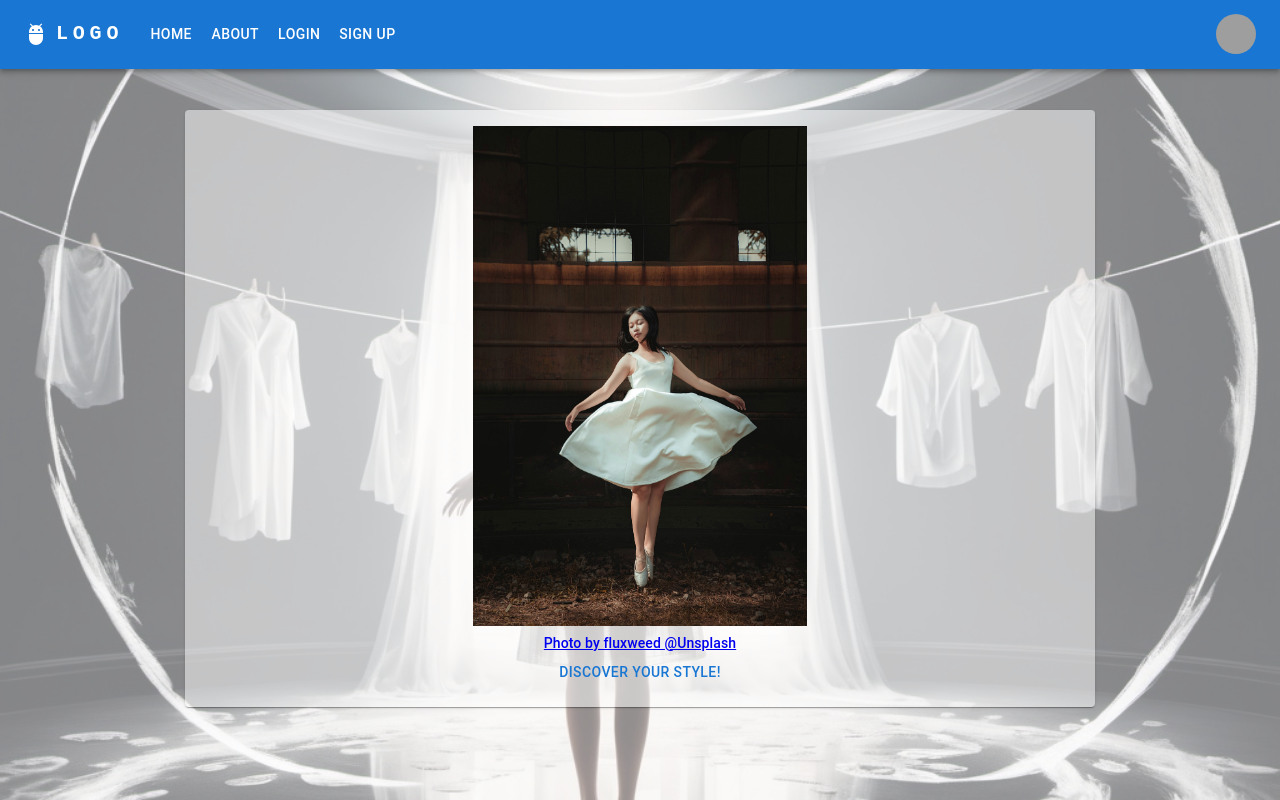
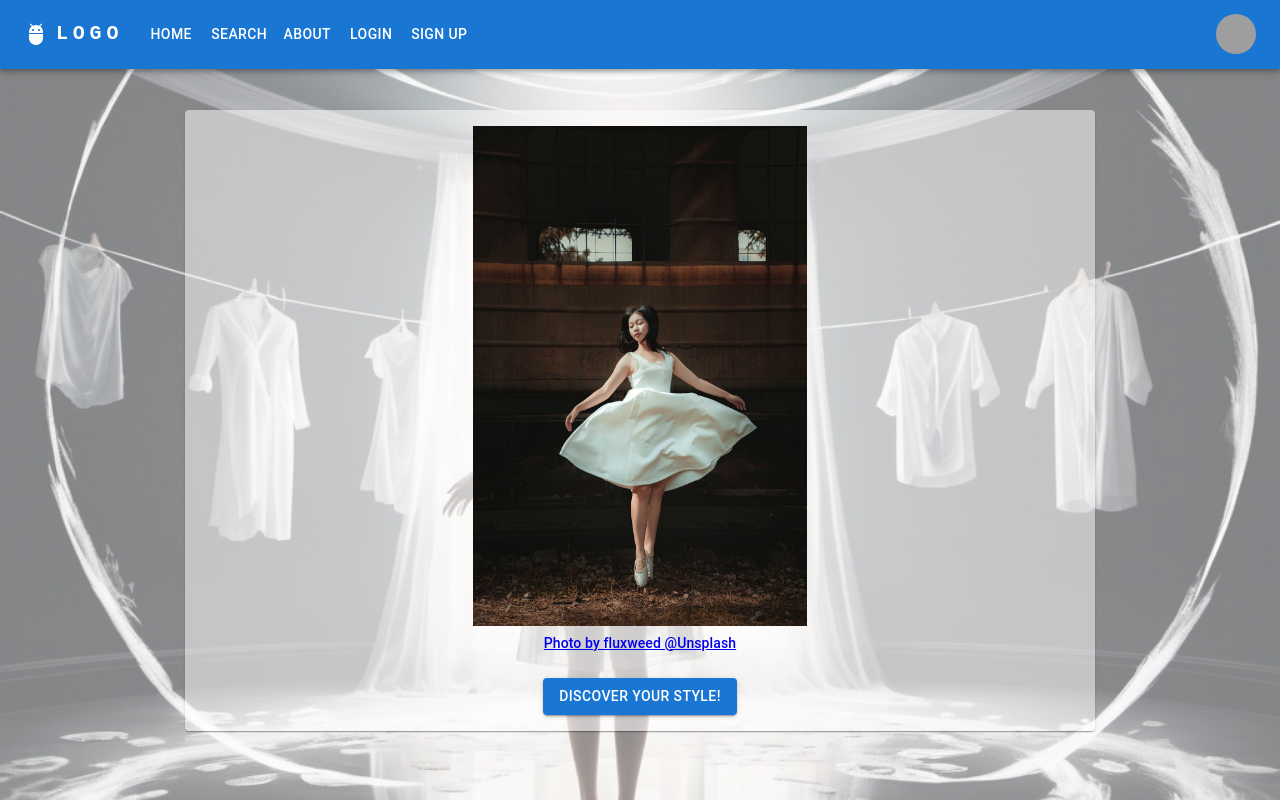
Before and after one commit to BATFISH-XV/fashion-selector, a React app: page / in a window 1280 px wide. Built offline with nearby package versions, Linux system fonts and the light colour scheme; grey boxes are pictures that could not be loaded.

Commit message:
Update small changes

```diff
--- a/client/src/components/Home.jsx
+++ b/client/src/components/Home.jsx
@@ -96,13 +96,17 @@ const Item = ({ item, onClick }) => {
           alt="carousel"
           onClick={handleImageClick}
         />
-        {/* <Typography variant="h5">{item.photo}</Typography> */}
         <Typography variant="subtitle2">
           <a href={item.artist} target="_blank" rel="noopener noreferrer">
             {item.description}
           </a>
         </Typography>
-        <Button className="CheckButton" onClick={handleImageClick}>
+        <br />
+        <Button
+          variant="contained"
+          className="CheckButton"
+          onClick={handleImageClick}
+        >
           Discover Your Style!
         </Button>
       </Paper>
--- a/client/src/components/Nav.jsx
+++ b/client/src/components/Nav.jsx
@@ -16,15 +16,13 @@ import MenuItem from '@mui/material/MenuItem';
 import AdbIcon from '@mui/icons-material/Adb';
 import { useNavigate } from 'react-router-dom';
 
-
-const pages = ['Home', 'About', 'Login', 'Sign Up'];
+const pages = ['Home', 'Search', 'About', 'Login', 'Sign Up'];
 const settings = ['Profile', 'Account', 'Dashboard', 'Logout'];
 
 function ResponsiveAppBar() {
   const [anchorElNav, setAnchorElNav] = React.useState(null);
   const [anchorElUser, setAnchorElUser] = React.useState(null);
   const navigate = useNavigate();
-
 
   const handleOpenNavMenu = (event) => {
     setAnchorElNav(event.currentTarget);
@@ -34,18 +32,18 @@ function ResponsiveAppBar() {
   };
 
   const handleCloseNavMenu = (page) => {
-    console.log(page)
+    console.log(page);
     setAnchorElNav(null);
 
-    if (page == 'Login'){
-      navigate('/login')
+    if (page == 'Home') {
+      navigate('/');
     }
-    if (page == 'Home'){
-      navigate('/')
+    if (page == 'Search') {
+      navigate('/search');
     }
-
-
-
+    if (page == 'Login') {
+      navigate('/login');
+    }
   };
 
   const handleCloseUserMenu = () => {
@@ -134,7 +132,7 @@ function ResponsiveAppBar() {
             {pages.map((page) => (
               <Button
                 key={page}
-                onClick={()=>handleCloseNavMenu(page)}
+                onClick={() => handleCloseNavMenu(page)}
                 sx={{ my: 2, color: 'white', display: 'block' }}
               >
                 {page}
@@ -173,7 +171,6 @@ function ResponsiveAppBar() {
           </Box>
         </Toolbar>
       </Container>
-
     </AppBar>
   );
 }
```
Also changed, not shown: client/src/components/Search.jsx (+7 -6 lines).
